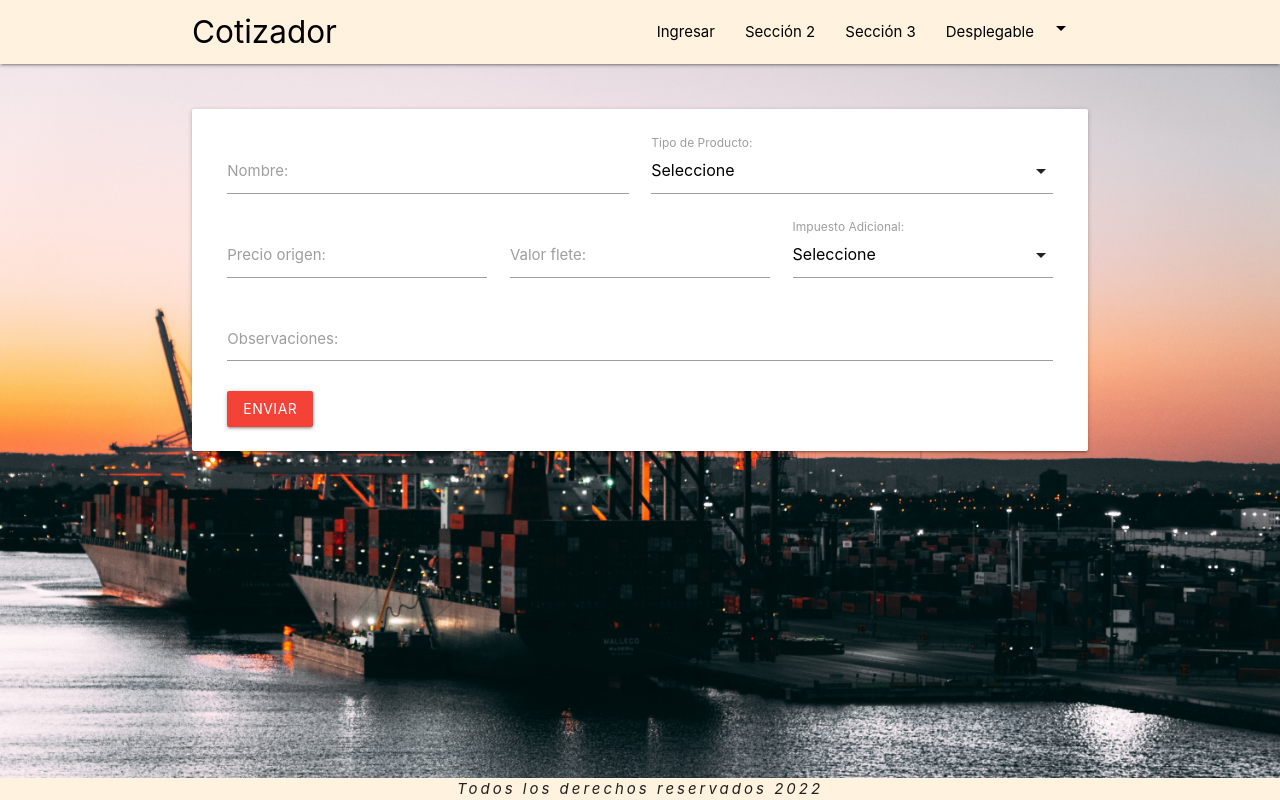
After one commit to RodrigoOtarola/Cotizador, a PHP site: page /form.php in a window 1280 px wide. The commit adds this page. Run offline with PHP 8.4, Linux system fonts and the light colour scheme; data that the repository does not hold is empty; some libraries are stand-ins or nearby versions.

Commit message:
insertando en ddbb

```diff
--- a/conexion.php
+++ b/conexion.php
@@ -1,13 +1,11 @@
 <?php
 try {
-    $base = new PDO("mysql:host=localhost;dbname=cotizado;port=3307",'root', '');
+    $base = new PDO("mysql:host=localhost;dbname=cotizador;port=3307",'root', '');
 
     $base->setAttribute(PDO::ATTR_ERRMODE, PDO::ERRMODE_EXCEPTION);
 
     $base->exec("SET CHARACTER SET UTF8");
 
-    print 'Estamos llegando';
-
 }catch (Exception $e){
     die('Error: ') . $e->getMessage();
 }
--- /dev/null
+++ b/form.php
@@ -0,0 +1,51 @@
+<?php include('layouts/layoutNav.php');
+
+include('conexion.php');
+
+$Tipo_producto=$base->query("SELECT * FROM tipo_producto")->fetchAll(PDO::FETCH_OBJ);
+$Impto_adicional=$base->query("SELECT * FROM impuesto")->fetchAll(PDO::FETCH_OBJ);
+?>
+&nbsp;
+&nbsp;
+<form action="insert.php" method="POST" autocomplete="off">
+    <div class="container section">
+        <div class="row card-panel">
+            <div class="input-field col s12 m6 l6">
+                <input type="text" id="name" name="nombre" class="validate" required>
+                <label for="name">Nombre:</label>
+            </div>
+            <div class="input-field col s12 m6 l6">
+                <select name="tipo_producto" id="tipo_producto">
+                    <option value="">Seleccione</option>
+                    <?php foreach ($Tipo_producto as $tipo_producto): ?>
+                        <option value="<?php echo $tipo_producto->id ?>"><?php echo $tipo_producto->Tipo_producto ?></option>
+                    <?php endforeach; ?>
+                </select>
+                <label>Tipo de Producto:</label>
+            </div>
+            <div class="input-field col s12 m4 l4">
+                <input type="number" id="p_origen" name="p_origen" class="validate" required>
+                <label for="p_origen">Precio origen:</label>
+            </div>
+            <div class="input-field col s12 m4 l4">
+                <input type="number" id="v_flete" name="v_flete" class="validate" required>
+                <label for="v_flete">Valor flete:</label>
+            </div>
+            <div class="input-field col s12 m4 l4">
+                <select name="impto_adicional" id="impto_adicional">
+                    <option value="">Seleccione</option>
+                    <?php foreach ($Impto_adicional as $impto_adicional): ?>
+                        <option value="<?php echo $impto_adicional->id ?>"><?php echo $impto_adicional->impto ?></option>
+                    <?php endforeach; ?>
+                </select>
+                <label>Impuesto Adicional:</label>
+            </div>
+            <div class="input-field col s12 m12">
+                <textarea id="textarea" name="observaciones" class="materialize-textarea"></textarea>
+                <label for="textarea">Observaciones:</label>
+            </div>
+            <div class="col s12">
+                <button type="submit" class="btn red" name="create">Enviar</button>
+            </div>
+        </div>
+</form>
--- a/layouts/layoutNav.php
+++ b/layouts/layoutNav.php
@@ -23,11 +23,11 @@
 <div class="navbar-fixed">
     <nav class="nav-wrapper orange lighten-5">
         <div class="container">
-            <a href="#" class="brand-logo black-text">Cotizador!!!!!!!!</a>
+            <a href="#" class="brand-logo black-text">Cotizador</a>
             <a href="#" data-target="menu-responsive" class="sidenav-trigger"><i class="material-icons black-text">menu</i></a>
             <ul class="right hide-on-med-and-down ">
                 <!--clase hide-on-med-and-down es para desaparecer menu en responsive-->
-                <li><a href="insert.php" class="black-text">Ingresar</a></li>
+                <li><a href="form.php" class="black-text">Ingresar</a></li>
                 <li><a href="#" class="black-text">Sección 2</a></li>
                 <li><a href="#" class="black-text">Sección 3</a></li>
                 <li><a href="#" class="dropdown-trigger black-text" data-target="id_drop">Desplegable<i
@@ -50,7 +50,7 @@
 </ul>
 <!--Si pasamos a responsive se agrupa menu-->
 <ul class="sidenav" id="menu-responsive"><!--id tiene que tener el mismo nombre del data target-->
-    <li><a href="insert.php" class="black-text">Ingresar</a></li>
+    <li><a href="form.php" class="black-text">Ingresar</a></li>
     <li><a href="#" class="black-text">Sección 2</a></li>
     <li><a href="#" class="black-text">Sección 3</a></li>
     <!--<li><a href="#" class="dropdown-trigger" data-target="id_drop">Desplegable<i
```
Also changed, not shown: insert.php (+23 -3 lines).
